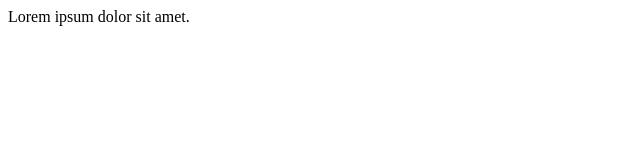
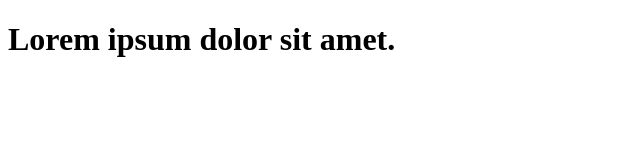
Before and after one commit to Nazunak/learn_front, a plain HTML site: page index.html in a window 1280 px wide. Shown: the whole page, without its empty margins (0-640 px from the left). Drawn offline with Linux system fonts and the light colour scheme.

Commit message:
first commit

```diff
--- a/index.html
+++ b/index.html
@@ -6,6 +6,6 @@
     <title>Document</title>
 </head>
 <body>
-    Lorem ipsum dolor sit amet.
+    <h1>Lorem ipsum dolor sit amet.</h1>
 </body>
 </html>
```
